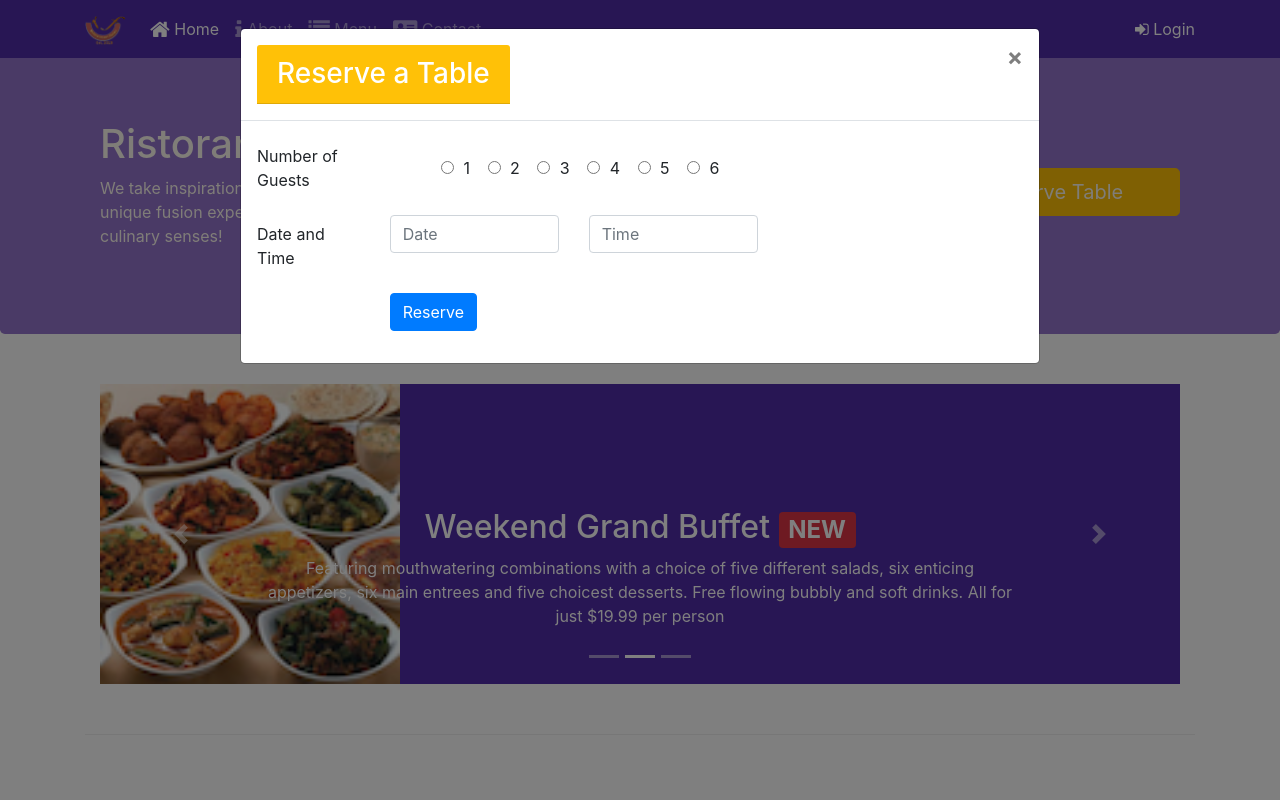
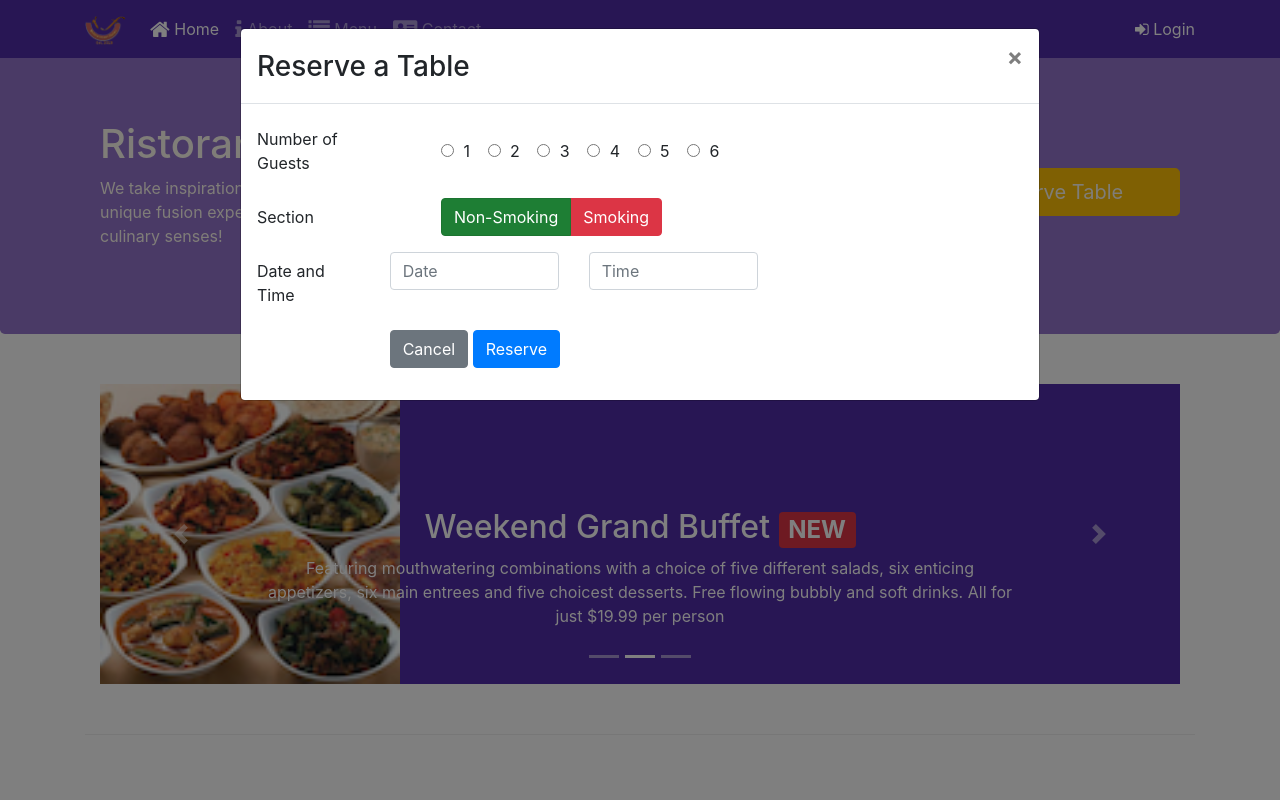
Before and after one commit to markculp0/bootstrap, a website: page 1_conFusion/index.html in a window 1280 px wide. Both pictures are taken after a click on the link "Reserve Table". Shown: the top 800 px of the page. Drawn offline with nearby package versions, Linux system fonts and the light colour scheme.

Commit message:
reserv fm modal fin

```diff
--- a/1_conFusion/index.html
+++ b/1_conFusion/index.html
@@ -217,7 +217,7 @@
 
                 <div class="modal-content">
                     <div class="modal-header">
-                        <h3 class="card-header bg-warning text-white">Reserve a Table</h3>
+                        <h3 class="modal-title">Reserve a Table</h3>
                         <button type="button" class="close" data-dismiss="modal">&times;</button>
                     </div>
 
@@ -257,6 +257,24 @@
 
                             </div>
 
+                            <!-- Section buttons -->
+                            <div class="form-group row">
+
+                                <label class="col-sm-3 col-form-label">Section</label>
+
+                                <div class="btn-group btn-group-toggle" data-toggle="buttons">
+
+                                    <label class="btn btn-success active">
+                                        <input type="radio" name="options" id="option1" autocomplete="off" checked active> Non-Smoking
+                                    </label>
+
+                                    <label class="btn btn-danger">
+                                        <input type="radio" name="options" id="option2" autocomplete="off"> Smoking
+                                    </label>
+
+                                </div>
+                            </div>
+
                             <!-- Date and time input -->
                             <div class="form-group row">
 
@@ -278,6 +296,9 @@
                             <div class="form-group row">
 
                                 <div class="offset-sm-2 col-sm-10">
+                                    <button type="cancel" class="btn btn-secondary">
+                                        Cancel
+                                    </button>
                                     <button type="submit" class="btn btn-primary">
                                         Reserve
                                     </button>
```
